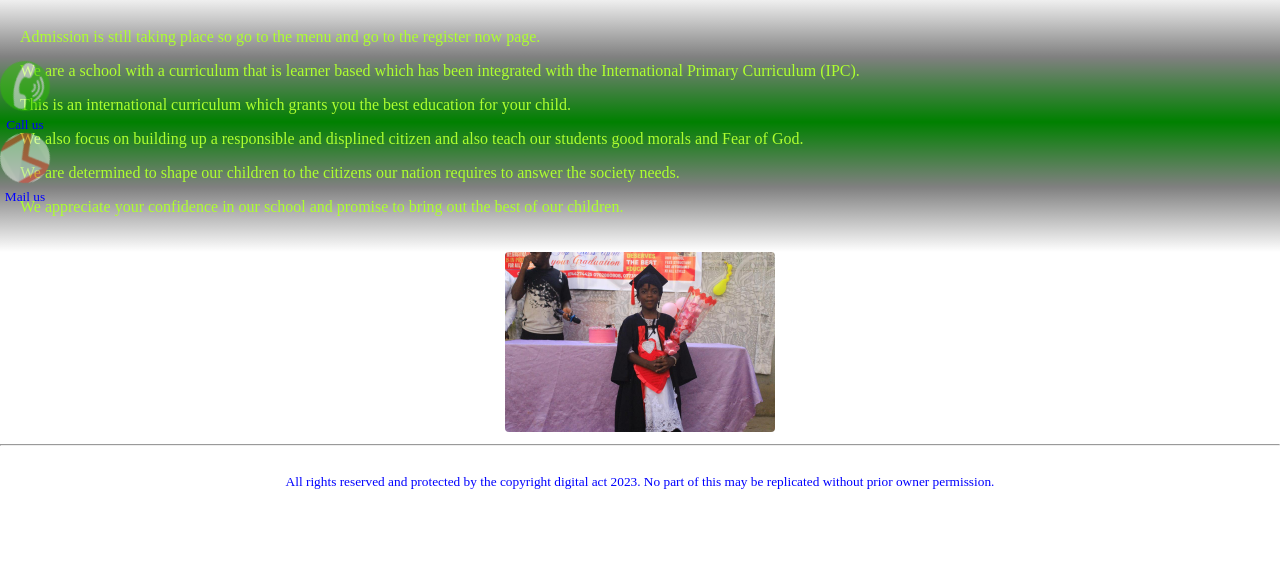
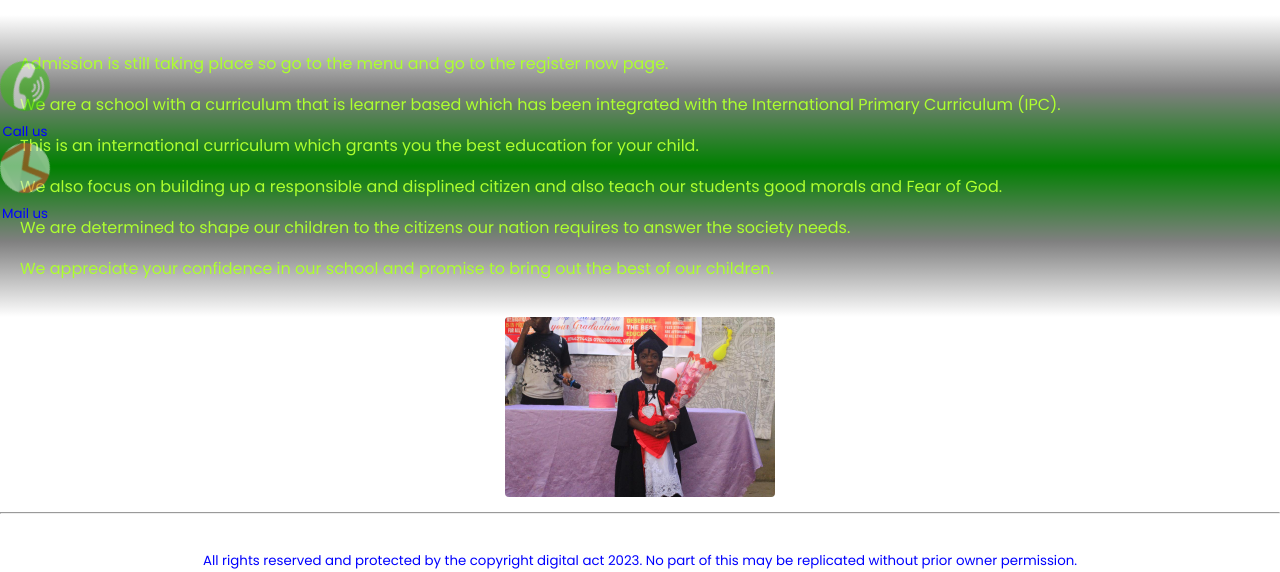
Before and after one commit to GloryInternationalAcademy/glory-international, a plain HTML site: page index.html in a window 1280 px wide. Shown: the part 339-911 px from the top of the page. Before the commit the page ends 829 px from the top, so only its background shows below. Drawn offline with Linux system fonts and the light colour scheme.

Commit message:
Update style.css

```diff
--- a/styles/style.css
+++ b/styles/style.css
@@ -1,7 +1,9 @@
 
 body{
+  font-family: 'Poppins', sans-serif;
+  margin: 0;
   padding: 0;
-  margin: 0;
+  box-sizing: border-box;
   text-align: center;
   background: linear-gradient(white);
   color: blue;
```
